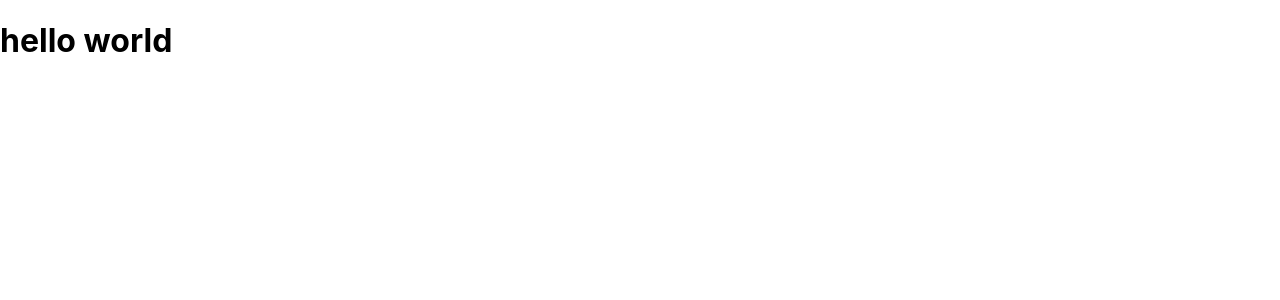
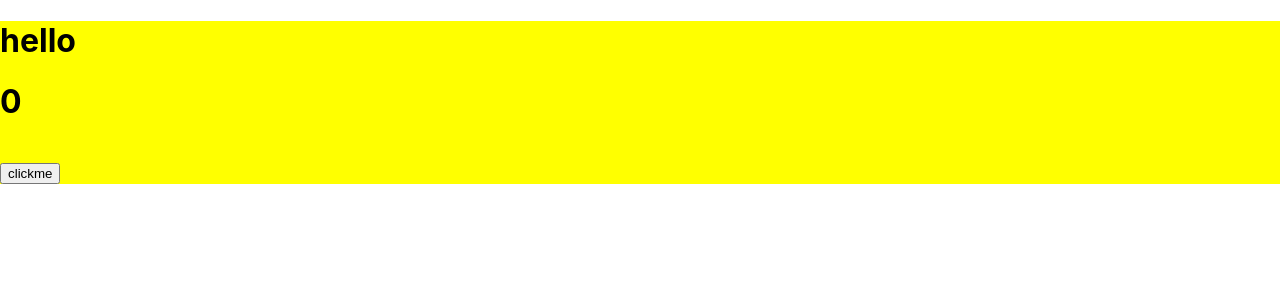
Before and after one commit to arslanahmed777/reduxapp, a React (Create React App) app: page / in a window 1280 px wide. Shown: the top 300 px of the page. Built offline with nearby package versions, Linux system fonts and the light colour scheme.

Commit message:
create counter

```diff
--- /dev/null
+++ b/src/App.css
@@ -0,0 +1,6 @@
+.day{
+    background-color: yellow;
+}
+.night{
+    background-color: gray;
+}
--- a/src/App.js
+++ b/src/App.js
@@ -1,9 +1,22 @@
-import React from 'react';
+import React, {useState} from 'react'
+import './App.css'
+function App(){
+  let [count,setCount] = useState(0);
+  let [day,setDay] = useState(true)
+  const handler=() =>{
+    setCount(++count)
+    setDay(false)
+  }
+  return(
+    <React.Fragment>
+      <div className={`${day ? 'day': 'night'}`}>
+        <h1>hello</h1>
+        <h1>{count}</h1><br/>
+        <button onClick={handler}>clickme</button>
+      </div>
 
-function App() {
-  return (
-    <h1>hello world</h1>
-  );
+    </React.Fragment>
+
+  )
 }
-
 export default App;
```
